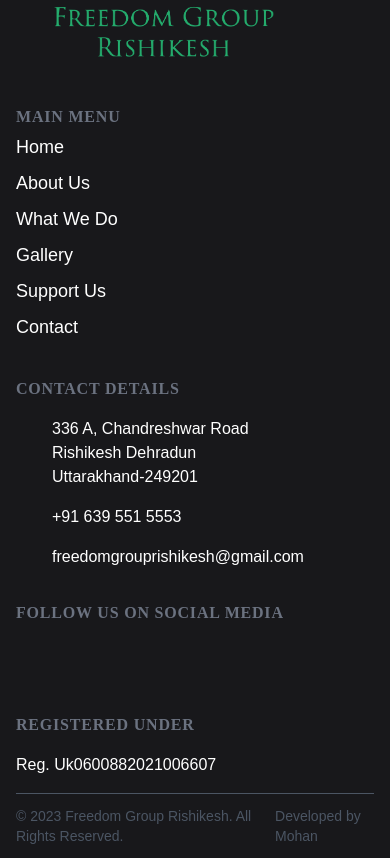
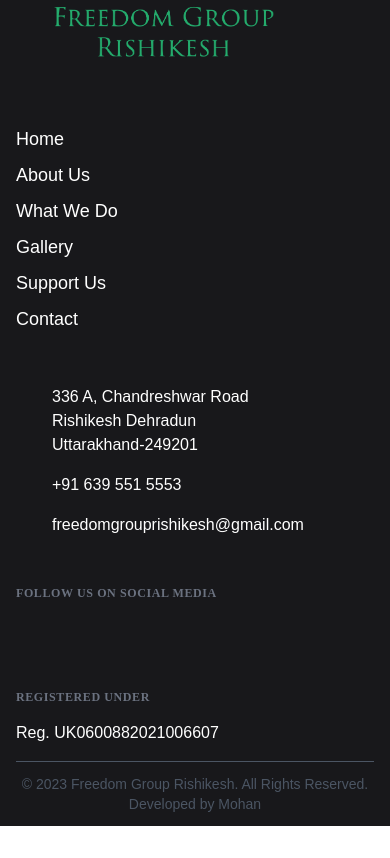
Before and after one commit to mohansky/Freedom-Group, a Next.js app: page / in a window 390 px wide. Shown: the part 6561-7419 px from the top of the page. After the commit the page ends 7387 px from the top, so only its background shows below. Built offline with nearby package versions, Linux system fonts and the light colour scheme; some icons are missing.

Commit message:
Add files via upload

```diff
--- a/components/layout/footer.js
+++ b/components/layout/footer.js
@@ -28,10 +28,10 @@ export default function Footer() {
             />
           </div>
           <div className="w-full lg:w-2/6 lg:mx-4 lg:pr-8">
-          <h5 className="uppercase tracking-wider font-semibold text-gray-500">
+          {/* <h5 className="uppercase tracking-wider font-semibold text-gray-500">
               Main Menu
-            </h5>
-            <ul className=" ">
+            </h5> */}
+            <ul className="mt-4">
               {MenuItems.map((item, index) => (
                 <li key={index}
                   className="text-white text-lg font-normal py-1
@@ -43,9 +43,9 @@ export default function Footer() {
             </ul>
           </div>
           <div className="w-full lg:w-3/6 mt-8 lg:mt-0 lg:mx-4 lg:pr-8">
-            <h5 className="uppercase tracking-wider font-semibold text-gray-500">
+            {/* <h5 className="uppercase tracking-wider font-semibold text-gray-500">
               Contact Details
-            </h5>
+            </h5> */}
             <ul className="mt-4">
               <li className="mt-4 cursor-text flex ">
                 <span>
@@ -89,12 +89,12 @@ export default function Footer() {
 
 
            <div className="w-full lg:w-2/6 mt-8 lg:mt-0 lg:mx-4">
-            <h5 className="uppercase tracking-wider font-semibold text-gray-500 ">
+            <h5 className="mt-4  uppercase text-xs tracking-wider font-semibold text-gray-500 ">
               Follow us on Social media
             </h5>
             <ul className="flex mt-4  text-white">
               <li>
-                <Link href="#" target="_blank" title="">
+                <Link href="https://www.facebook.com/freedomgrouprishikesh" target="_blank" title="">
                   <Icon
                     icon="mdi:facebook"
                     className="w-10 h-10 hover:text-fgprimary ease-in-out duration-500 cursor-pointer"
@@ -103,7 +103,7 @@ export default function Footer() {
               </li>
 
               <li className="ml-6">
-                <Link href="#" target="_blank" title="">
+                <Link href="https://www.instagram.com/freedomgrouprishikesh/" target="_blank" title="">
                   <Icon
                     icon="mdi:instagram"
                     className="w-10 h-10 hover:text-fgprimary ease-in-out duration-500 cursor-pointer"
@@ -112,17 +112,17 @@ export default function Footer() {
               </li>
             </ul>
 
-            <h5 className="uppercase tracking-wider font-semibold text-gray-500 mt-8">
+            <h5 className="uppercase text-xs tracking-wider font-semibold text-gray-500 mt-8">
               Registered under
             </h5>
-            <ul className="flex mt-4  text-white">
-              <li>Reg. Uk0600882021006607</li>
+            <ul className="flex mt-4 text-white">
+              <li>Reg. UK0600882021006607</li>
             </ul>
           </div>
         </div>
         <div className="pt-4 lg:pt-4 pb-3">
           <hr className="pb-3 border-t-1 border-gray-600" />
-          <div className="flex justify-between">
+          <div className="text-center md:flex justify-between">
             <p className="text-sm text-gray-600 ">
               © {new Date().getFullYear()} Freedom Group Rishikesh. All Rights
               Reserved.
```
